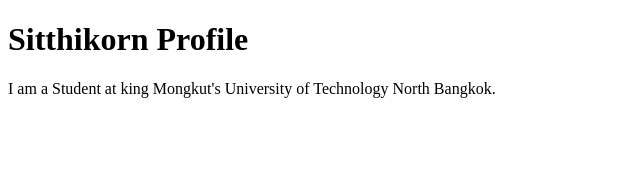
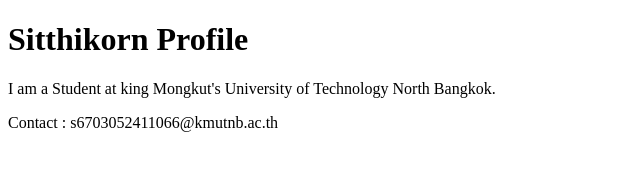
Before and after one commit to sitthikorn12/github-desktop-project, a plain HTML site: page index.html in a window 1280 px wide. Shown: the whole page, without its empty margins (0-640 px from the left). Drawn offline with Linux system fonts and the light colour scheme.

Commit message:
Add contact me
Add contact me

```diff
--- a/index.html
+++ b/index.html
@@ -8,5 +8,6 @@
 <body>
     <h1>Sitthikorn Profile</h1>
     <p>I am a Student at king Mongkut's University of Technology North Bangkok.</p>
+    <footer>Contact : s6703052411066@kmutnb.ac.th</footer>
 </body>
 </html>
```
